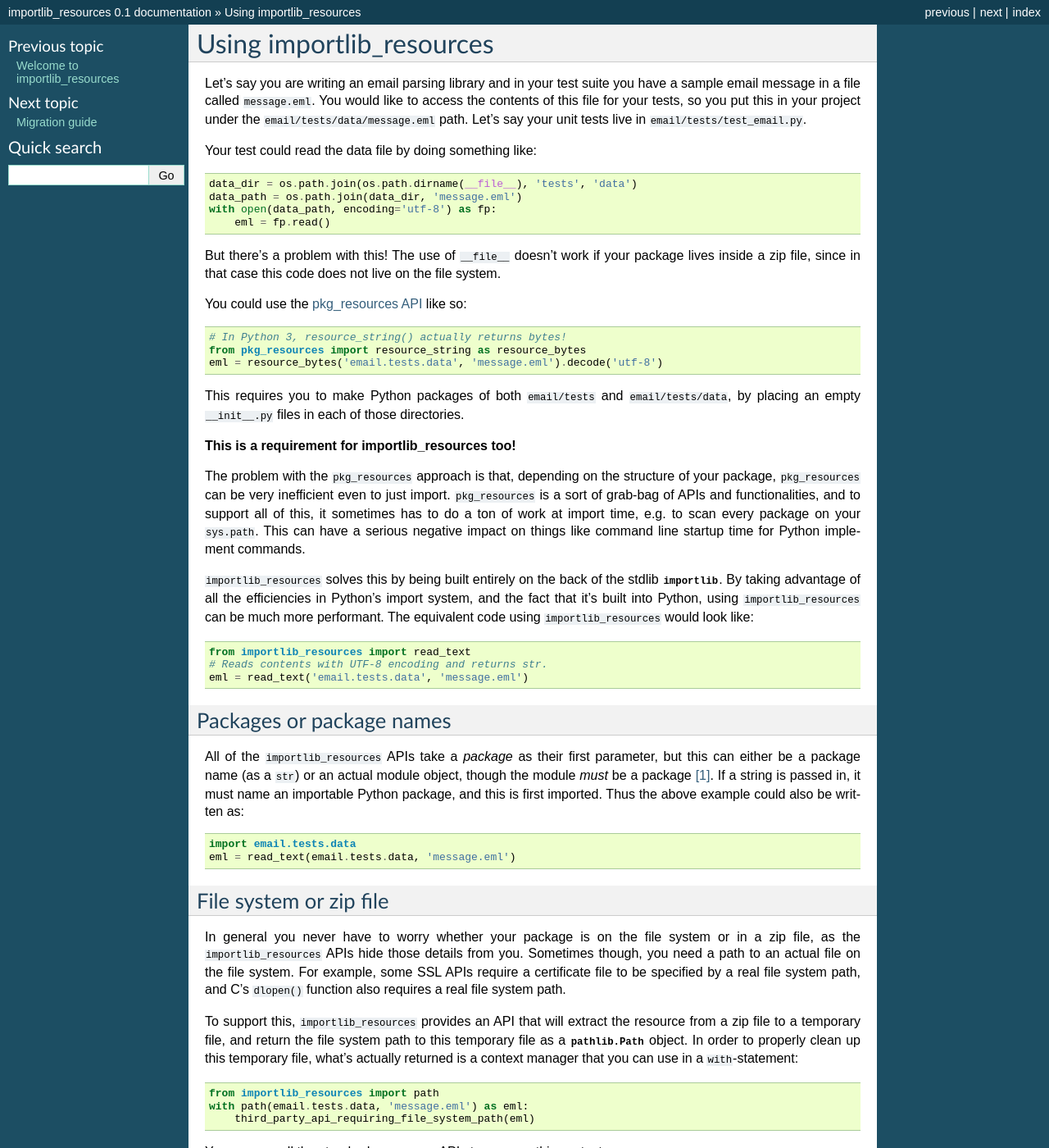
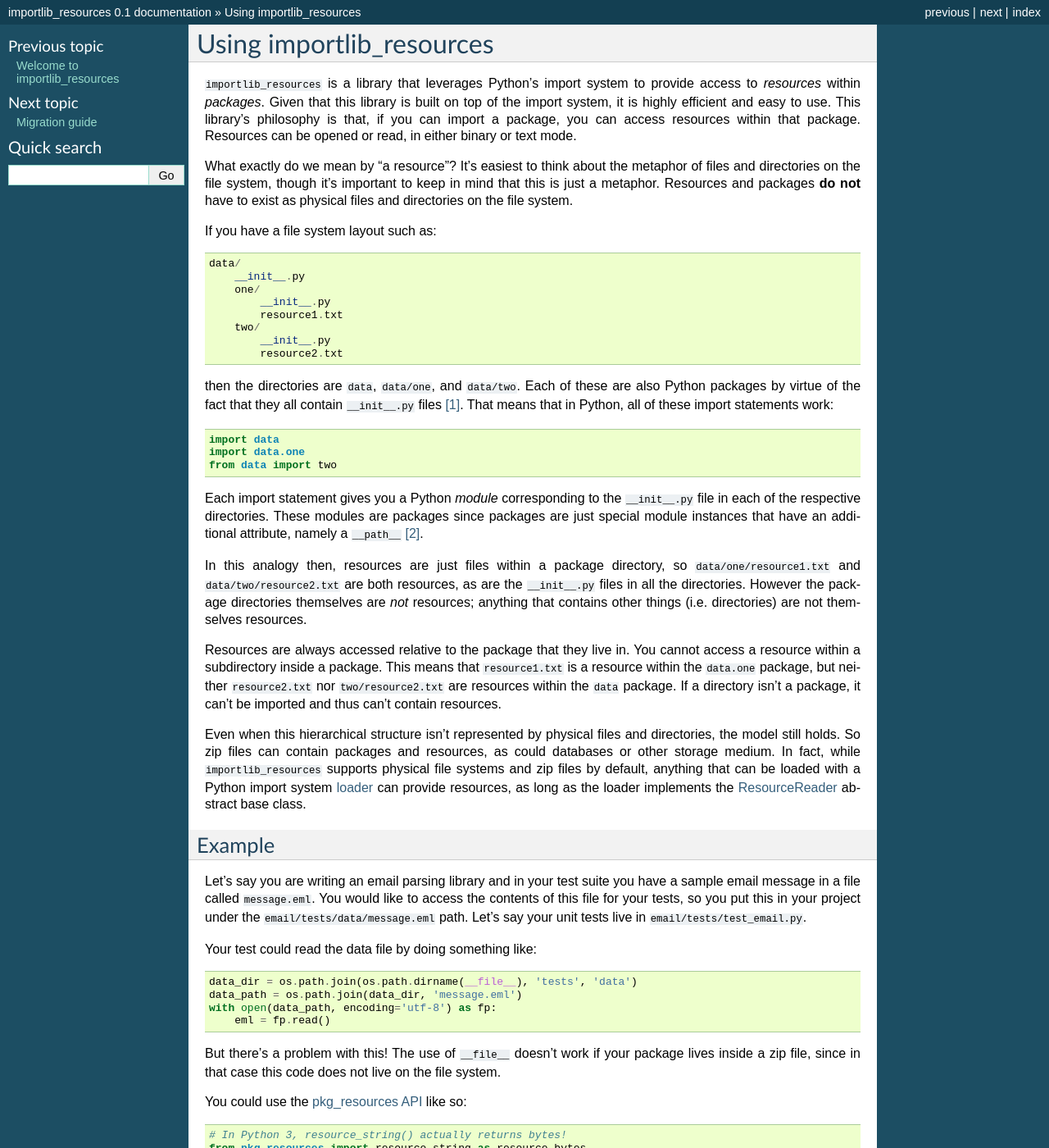
Before and after one commit to python/importlib_resources, a Sphinx documentation site: the page built from importlib_resources/docs/using.rst, in a window 1280 px wide and 1400 px high. Shown: the whole window at 82% size. Built offline with Sphinx 7.4.7, drawn with Linux system fonts in a browser that asks for light colours; some of the changed text lies outside the part shown.

Commit message:
Provide background on the philosophy of importlib_resources
Closes #43

```diff
--- a/importlib_resources/docs/abc.rst
+++ b/importlib_resources/docs/abc.rst
@@ -1,3 +1,5 @@
+.. _abc:
+
 ========================
  The ResourceReader ABC
 ========================
--- a/importlib_resources/docs/api.rst
+++ b/importlib_resources/docs/api.rst
@@ -1,3 +1,5 @@
+.. _api:
+
 =========================
  importlib_resources API
 =========================
--- a/importlib_resources/docs/using.rst
+++ b/importlib_resources/docs/using.rst
@@ -3,6 +3,68 @@
 ===========================
  Using importlib_resources
 ===========================
+
+``importlib_resources`` is a library that leverages Python's import system to
+provide access to *resources* within *packages*.  Given that this library is
+built on top of the import system, it is highly efficient and easy to use.
+This library's philosophy is that, if you can import a package, you can access
+resources within that package.  Resources can be opened or read, in either
+binary or text mode.
+
+What exactly do we mean by "a resource"?  It's easiest to think about the
+metaphor of files and directories on the file system, though it's important to
+keep in mind that this is just a metaphor.  Resources and packages **do not**
+have to exist as physical files and directories on the file system.
+
+If you have a file system layout such as::
+
+    data/
+        __init__.py
+        one/
+            __init__.py
+            resource1.txt
+        two/
+            __init__.py
+            resource2.txt
+
+then the directories are ``data``, ``data/one``, and ``data/two``.  Each of
+these are also Python packages by virtue of the fact that they all contain
+``__init__.py`` files [#fn1]_.  That means that in Python, all of these import
+statements work::
+
+    import data
+    import data.one
+    from data import two
+
+Each import statement gives you a Python *module* corresponding to the
+``__init__.py`` file in each of the respective directories.  These modules are
+packages since packages are just special module instances that have an
+additional attribute, namely a ``__path__`` [#fn2]_.
+
+In this analogy then, resources are just files within a package directory, so
+``data/one/resource1.txt`` and ``data/two/resource2.txt`` are both resources,
+as are the ``__init__.py`` files in all the directories.  However the package
+directories themselves are *not* resources; anything that contains other
+things (i.e. directories) are not themselves resources.
+
+Resources are always accessed relative to the package that they live in.  You
+cannot access a resource within a subdirectory inside a package.  This means
+that ``resource1.txt`` is a resource within the ``data.one`` package, but
+neither ``resource2.txt`` nor ``two/resource2.txt`` are resources within the
+``data`` package.  If a directory isn't a package, it can't be imported and
+thus can't contain resources.
+
+Even when this hierarchical structure isn't represented by physical files and
+directories, the model still holds.  So zip files can contain packages and
+resources, as could databases or other storage medium.  In fact, while
+``importlib_resources`` supports physical file systems and zip files by
+default, anything that can be loaded with a Python import system `loader`_ can
+provide resources, as long as the loader implements the :ref:`ResourceReader
+<abc>` abstract base class.
+
+
+Example
+=======
 
 Let's say you are writing an email parsing library and in your test suite you
 have a sample email message in a file called ``message.eml``.  You would like
@@ -91,10 +153,22 @@ manager.
 
 .. rubric:: Footnotes
 
-.. [#fn1] Specifically, this means that in Python 2, the module object must
+.. [#fn1] We're ignoring `PEP 420
+          <https://www.python.org/dev/peps/pep-0420/>`_ style namespace
+          packages, since ``importlib_resources`` does not support resources
+          within namespace packages.  Also, the example assumes that the
+          parent directory containing ``data/`` is on ``sys.path``.
+
+.. [#fn2] As of `PEP 451 <https://www.python.org/dev/peps/pep-0451/>`_ this
+          information is also available on the module's
+          ``__spec__.submodule_search_locations`` attribute, which will not be
+          ``None`` for packages.
+
+.. [#fn3] Specifically, this means that in Python 2, the module object must
           have an ``__path__`` attribute, while in Python 3, the module's
           ``__spec__.submodule_search_locations`` must not be ``None``.
           Otherwise a ``TypeError`` is raised.
 
 
 .. _`pkg_resources API`: http://setuptools.readthedocs.io/en/latest/pkg_resources.html#basic-resource-access
+.. _`loader`: https://docs.python.org/3/reference/import.html#finders-and-loaders
```
Also changed, not shown: other parts of importlib_resources/docs/using.rst (+1 -1 lines).
